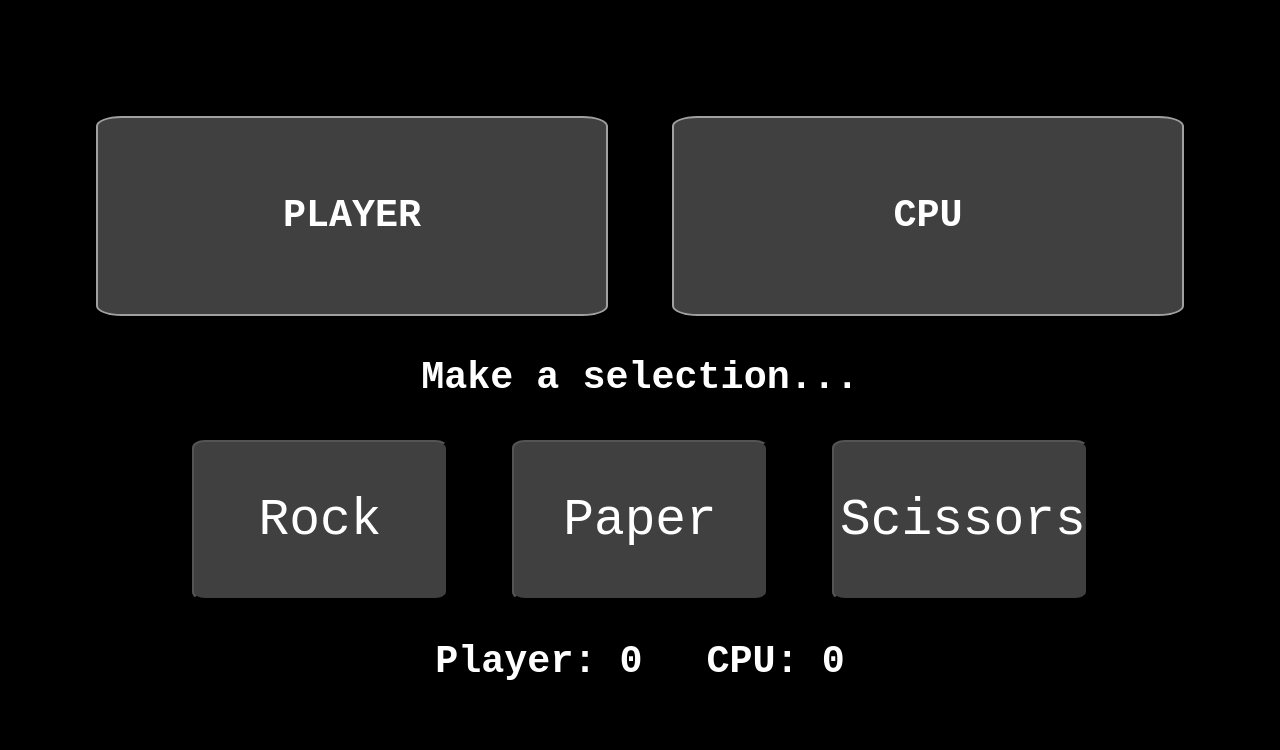
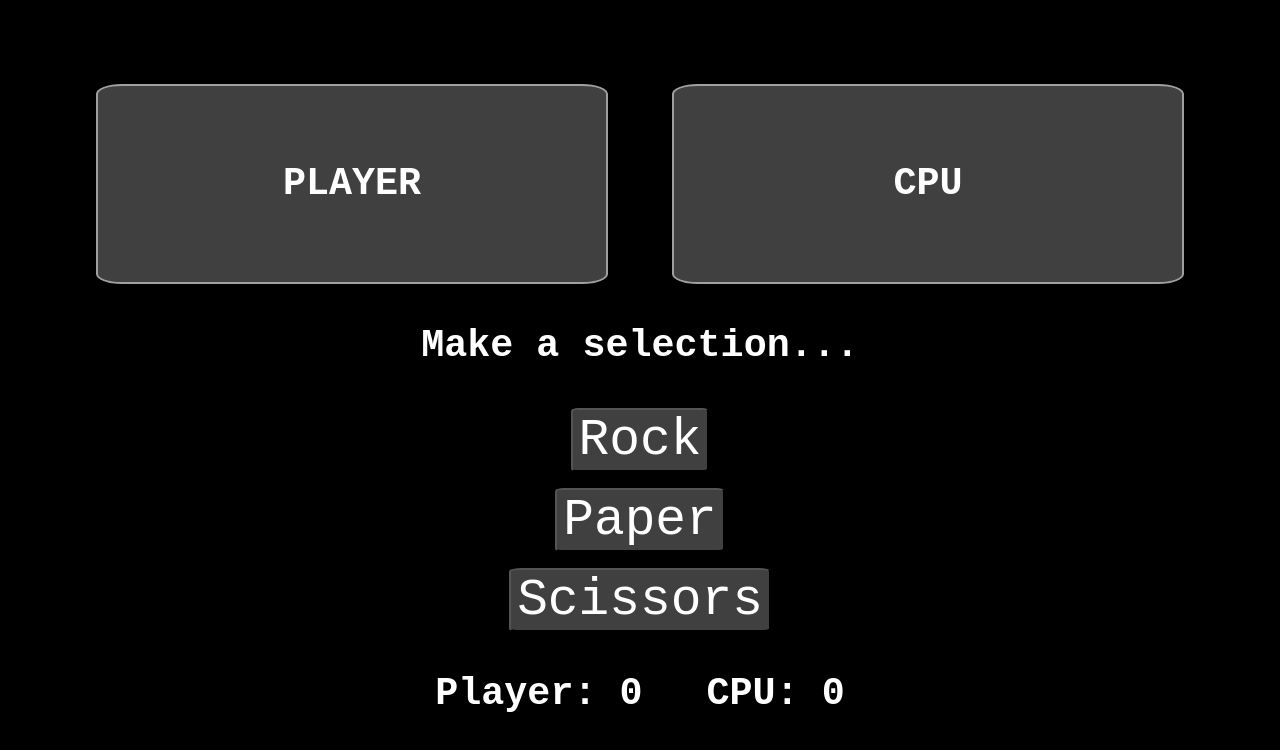
Before and after one commit to chemicalRatt/RockPaperScissors, a plain HTML site: page index.html in a window 1280 px wide. Drawn offline with Linux system fonts and the light colour scheme.

Commit message:
refactored choice button sizing

```diff
--- a/style.css
+++ b/style.css
@@ -29,6 +29,11 @@ body {
     text-align: center;
 }
 
+#button-container{
+    flex-direction: column;
+    gap: 2lvh;
+}
+
 #cpu-choice,
 #player-choice{
     width: 40lvw;
@@ -42,8 +47,6 @@ body {
 }
 
 button {
-    width: 20lvw;
-    height: 20lvh;
     font-size: 4lvw;
     border-radius: 5%;
     font-family: "Courier New", monospace;
```
